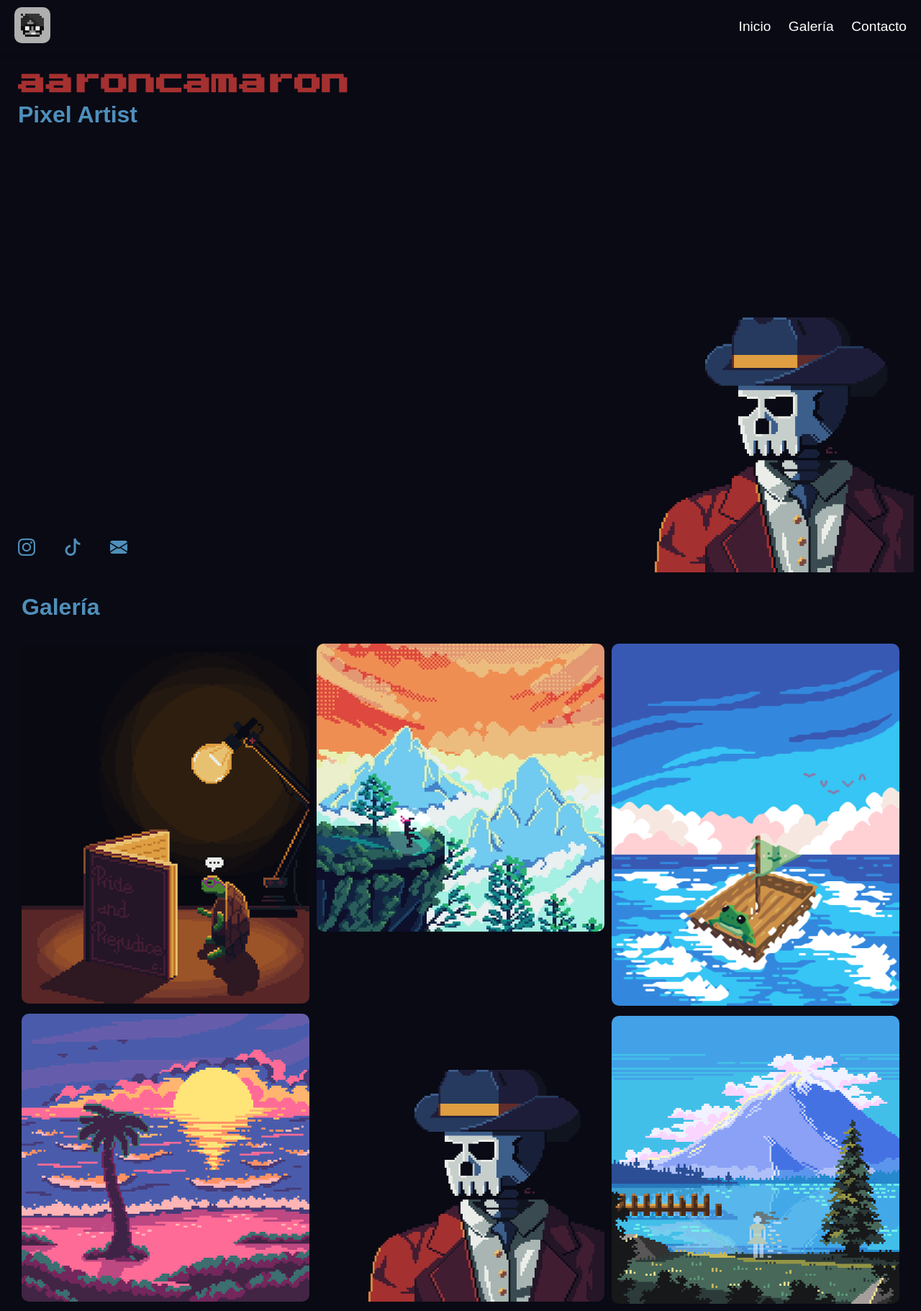
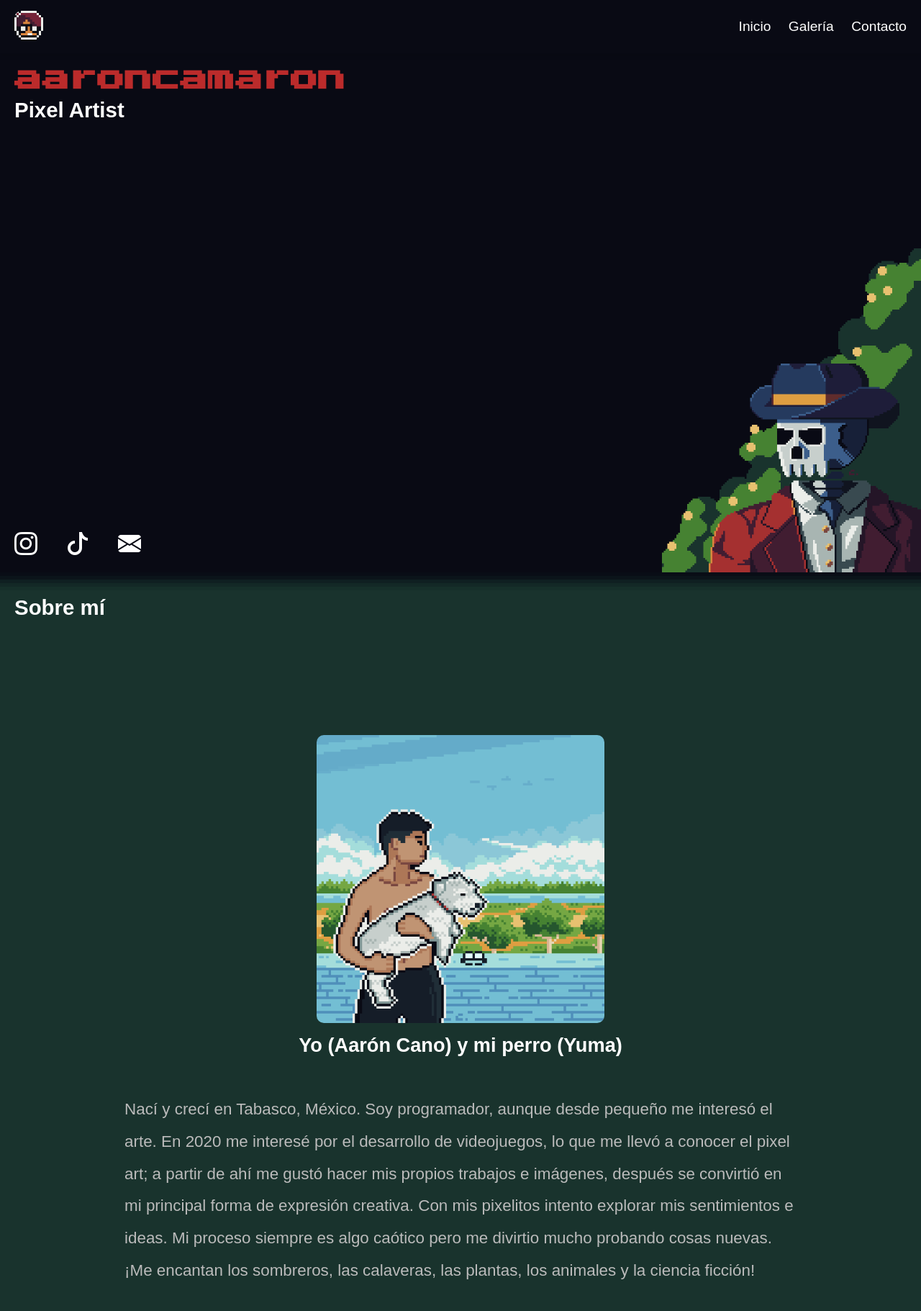
Before and after one commit to aaroncano/aaroncamaron, a plain HTML site: page index.html in a window 1280 px wide. Shown: the top 1821 px of the page at 72% size. Drawn offline with nearby package versions, Linux system fonts and the light colour scheme; a web font is replaced by a local one.

Commit message:
actualizacion about me

```diff
--- a/css/styles.css
+++ b/css/styles.css
@@ -2,13 +2,14 @@
     /*colores*/
         /* Colores primarios */
         --color-fondo-principal: #090a14;
-        --color-fondo-secundario: #172038;
-        --color-primario: #a53030;
-        --color-secundario: #4f8fba;
+        --color-fondo-secundario: #19332d;
+        --color-primario: #bb2b2b;
+        --color-secundario: #FFFFFF;
 
         /* Colores de texto */
         --texto-primario: #FFFFFF;
         --texto-secundario: #BBBBBB;
+        --texto-terciario: #fcb142;
         --texto-enlaces: #83C5BE;
 
         /* Colores de interfaz */
@@ -37,8 +38,7 @@ body{
 
 section{
     background-color: var(--color-fondo-primario);
-    padding: 20px;
-    margin: 10px;
+
     /* border-radius: var(--border-radius); */
     /* box-shadow: 0 4px 8px var(--sombra-elemento); */
 }
@@ -46,7 +46,7 @@ section{
 h1 {
     font-family: var(--font-pixelada);
     color: var(--color-primario);
-    font-size: clamp(1.6rem, 3vw, 3vw);
+    font-size: clamp(1.7rem, 3vw, 3vw);
     padding: 0;
     margin: 0;
     margin-bottom: 0.5rem;
@@ -54,16 +54,24 @@ h1 {
 h2{
     font-family: var(--font-mono);
     color: var(--color-secundario);
-    font-size: clamp(1.4rem, 2.5vw, 2.5vw);
+    font-size: clamp(1.6rem, 3rem, 2.3vw);
     text-align: left;
     padding: 0;
     margin: 0 auto;
+    margin-left: 20px;
     margin-bottom: 2rem;
+    padding-top: 2rem;
+}
+h3{
+    font-family: var(--font-mono);
+    color: var(--color-secundario);
+    font-size: 1.7rem;
 }
 p{
     color: var(--texto-secundario);
-    font-size: 1.2rem;
+    font-size: 1.4rem;
     line-height: 2;
+    max-width: 75ch;
 }
 
 
@@ -93,8 +101,8 @@ header h1 {
     margin-left: 10px;
 }
 header .logo img{
-    width: 50px;
-    height: 50px;
+    width: 40px;
+    height: 40px;
     border-radius: var(--border-radius);
 }
 nav ul {
@@ -122,13 +130,24 @@ nav ul li a:hover {
 #inicio {
     background-color: var(--color-fondo-principal);
     position: relative;
-    min-height: calc(100svh - 85px);
+    min-height: calc(100svh - 75px);
     display: flex;
     flex-direction: column;
     justify-content: flex-start;
     align-items: flex-start;
-    padding: 15px;
+    padding: 20px;
     box-sizing: border-box;
+    box-shadow:
+    rgba(9, 10, 20, 0.7) 0px 5px,
+    rgba(9, 10, 20, 0.5) 0px 10px,
+    rgba(9, 10, 20, 0.3) 0px 15px,
+    rgba(9, 10, 20, 0.2) 0px 20px,
+    rgba(9, 10, 20, 0.1) 0px 25px;
+}
+#inicio h2 {
+    margin-left: 0;
+    margin-top: 0;
+    padding-top: 0;
 }
 
 .hero-content {
@@ -142,7 +161,7 @@ nav ul li a:hover {
 
 .social-icons-container {
     position: absolute;
-    bottom: calc(0dvh + 20px);
+    bottom: calc(0svh + 20px);
     z-index: 10;
 }
 .social-icons {
@@ -165,6 +184,11 @@ nav ul li a:hover {
     font-size: 1.5rem;
     color: var(--color-secundario);
 }
+@media (min-width: 800px){
+    .social-icon {
+        font-size: 2rem;
+    }
+}
 .social-icon i {
     width: 100%;
     height: 100%;
@@ -185,7 +209,51 @@ nav ul li a:hover {
 }
 @media (max-width: 600px) {
     .background-image {
-        width: 40vh;
+        width: 36vh;
+    }
+}
+
+
+/* sobre mí */
+#sobre{
+    background-color: var(--color-fondo-secundario);
+    box-shadow:
+    rgba(25, 51, 45, 0.7) 0px 5px,
+    rgba(25, 51, 45, 0.5) 0px 10px,
+    rgba(25, 51, 45, 0.3) 0px 15px,
+    rgba(25, 51, 45, 0.2) 0px 20px,
+    rgba(25, 51, 45, 0.1) 0px 25px;
+}
+.about-container {
+    display: flex;
+    flex-direction: column;
+    justify-content: center;
+    align-content: center;
+    padding-top: 10vw;
+    padding-bottom: 10vw;
+    margin: 0 20px;
+}
+.about-container p{
+    margin: 35px auto;
+}
+.about-container h3{
+    margin: 15px auto;
+    margin-bottom: 1rem;
+    text-align: center;
+    color: var(--texto-primario);
+}
+.foto-about {
+    display: flex;
+    justify-content: center;
+    align-items: center;
+}
+.foto-about img{
+    width: 25rem;
+    border-radius: var(--border-radius);
+}
+@media (max-width: 600px) {
+    .foto-about img{
+        width: 100%;
     }
 }
 
@@ -194,37 +262,35 @@ nav ul li a:hover {
 
 
 
-
-
 /* galeria */
-/* Estilos para la galería tipo Masonry */
 #galeria {
+    display: none;
     background-color: var(--color-fondo-principal);
 }
 .gallery-container {
-    column-count: 3; /* Número de columnas */
-    column-gap: 10px; /* Espacio entre columnas */
+    column-count: 3;
+    column-gap: 10px;
 
 }
 .gallery-item {
-    break-inside: avoid; /* Evita que los elementos se rompan entre columnas */
-    margin-bottom: 10px; /* Espacio entre elementos */
+    break-inside: avoid;
+    margin-bottom: 10px;
     width: 100%;
 }
 .gallery-item img {
-    width: 100%; /* Ajusta las imágenes al ancho de la columna */
-    height: auto; /* Mantiene la relación de aspecto */
+    width: 100%;
+    height: auto;
     border-radius: var(--border-radius);
 }
-/* Ajustes responsivos para diferentes tamaños de pantalla */
+
 @media (max-width: 800px) {
     .gallery-container {
-        column-count: 2; /* Reduce el número de columnas en pantallas más pequeñas */
+        column-count: 2;
     }
 }
 @media (max-width: 500px) {
     .gallery-container {
-        column-count: 1; /* Una sola columna para dispositivos móviles */
+        column-count: 1;
     }
 }
 
--- a/index.html
+++ b/index.html
@@ -16,7 +16,7 @@
     <header>
         <div>
             <div class="logo">
-                <img src="img/yo_segundaPaleta.png" alt="Logo aaroncamaron">
+                <img src="img/yo_transparente.png" alt="Logo aaroncamaron">
             </div>
         </div>
         <nav>
@@ -43,8 +43,28 @@
                     <a href="mailto:example@email.com" class="social-icon"><i class="bi bi-envelope-fill"></i></a>
                 </div>
             </div>
-            <img src="img/La calavera de la perla_transparente.png" alt="Imagen Decorativa" class="background-image">
+            <img src="img/calavera_web.png" alt="Imagen Decorativa" class="background-image">
         </section>
+
+        <!-- sobre mi -->
+        <section id="sobre">
+            <h2>Sobre mí</h2>
+            <div class="about-container">
+                <div class="foto-about">
+                    <img src="img/me&yuma.png" alt="Foto de aaroncamaron">
+                </div>
+                <h3>
+                    Yo (Aarón Cano) y mi perro (Yuma)
+                </h3>
+                <p>
+                    Nací y crecí en Tabasco, México. Soy programador, aunque desde pequeño me interesó el arte. En 2020 me interesé por el desarrollo de videojuegos, lo que me llevó a conocer el pixel art;
+                    a partir de ahí me gustó hacer mis propios trabajos e imágenes, después se convirtió en mi principal forma de expresión creativa.
+                    Con mis pixelitos intento explorar mis sentimientos e ideas. Mi proceso siempre es algo caótico pero me divirtio mucho probando cosas nuevas.
+                    ¡Me encantan los sombreros, las calaveras, las plantas, los animales y la ciencia ficción!
+                </p>
+            </div>
+        </section>
+
 
         <!-- galería -->
         <section id="galeria">
```
Also changed, not shown: img/calavera_web.png (added), img/me&yuma.png (added), img/rata.jpg (added), img/yo_transparente.png (added).
